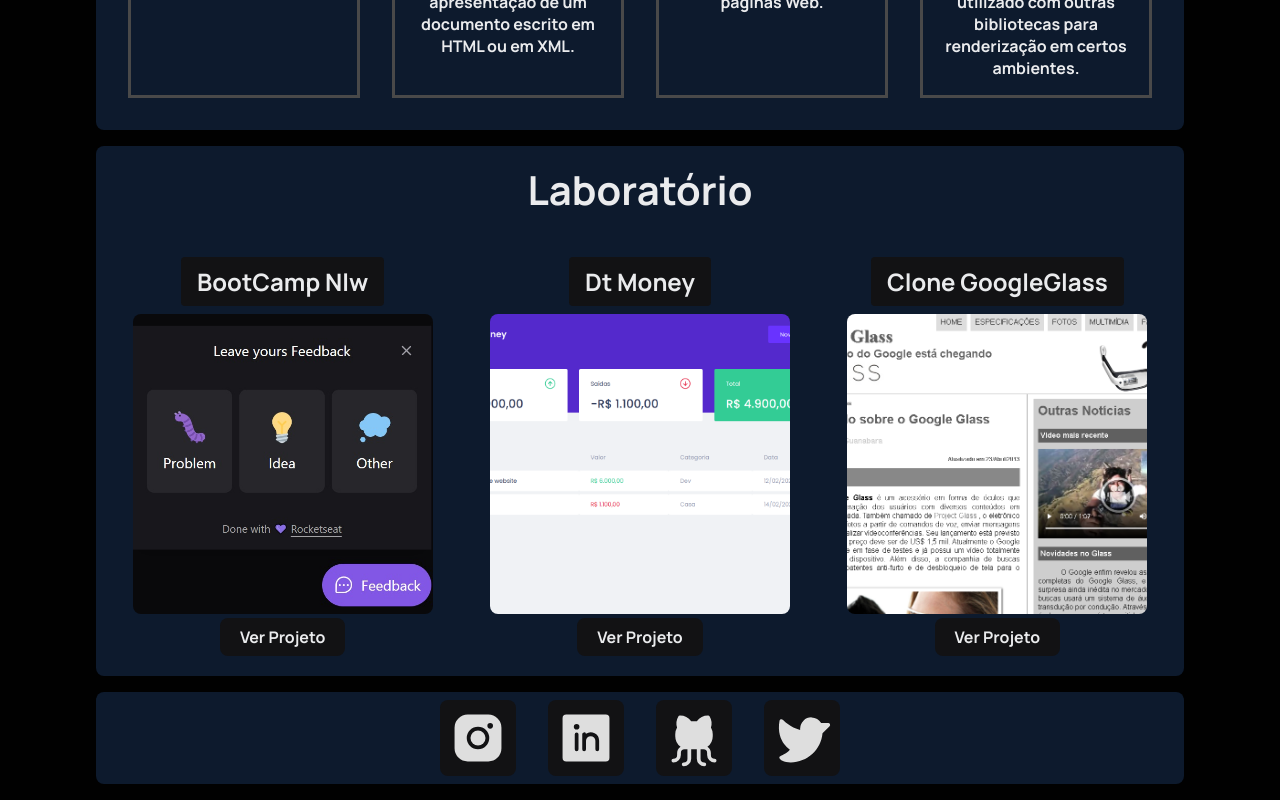
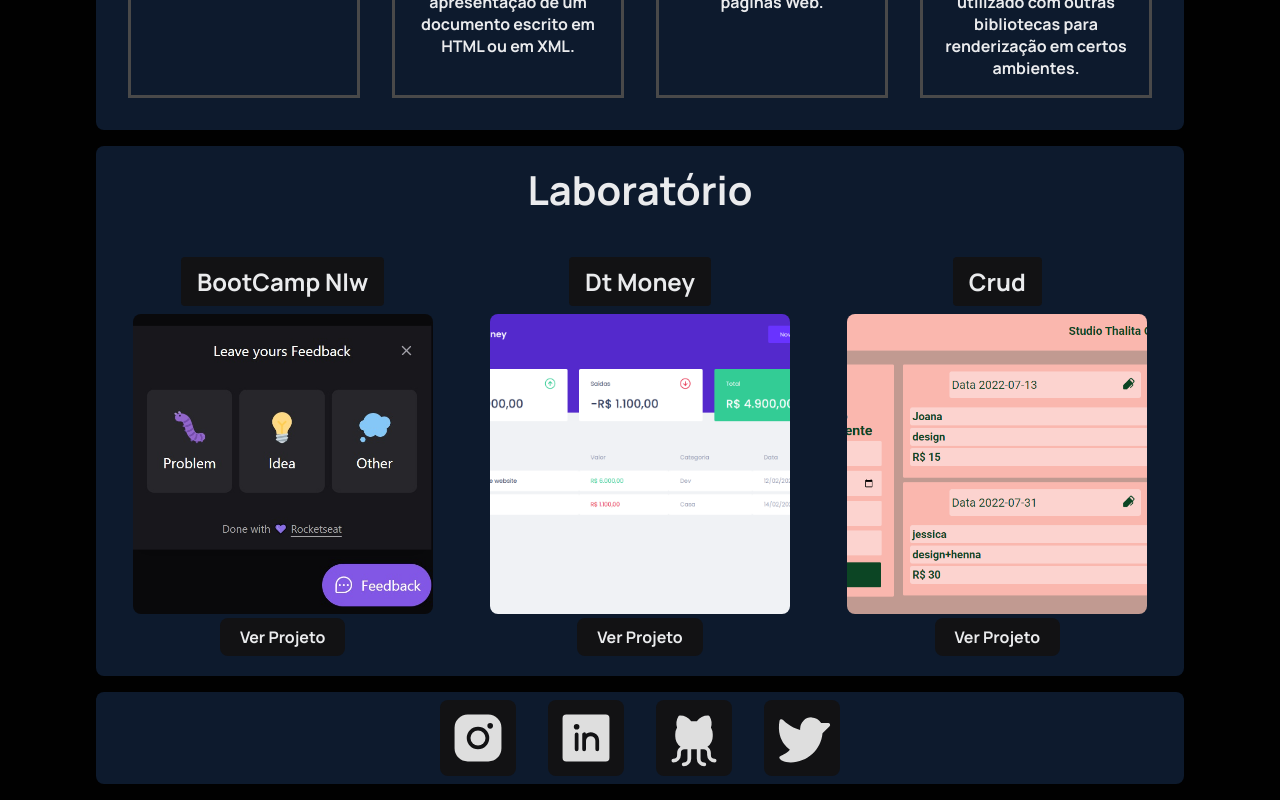
Before and after one commit to JohnRSinx/Portfolio-JohnRodrigues, a React (Vite) app: page / in a window 1280 px wide. Shown: the part 1081-1881 px from the top of the page. Built offline with nearby package versions, Linux system fonts and the light colour scheme.

Commit message:
alteração de app no laboratório

```diff
--- a/src/components/Laboratory/index.jsx
+++ b/src/components/Laboratory/index.jsx
@@ -1,7 +1,7 @@
 import { Container, Content } from "./styles";
 import nlw_img from "../../assets/img/nlw.jpg";
 import dtmoney_img from "../../assets/img/dtmoney.png";
-import glass_img from "../../assets/img/glass.png";
+import stc_img from "../../assets/img/home-cards-TC.png";
 
 export function Laboratory() {
   return (
@@ -25,9 +25,9 @@
           </a>
         </div>
         <div className="card">
-          <h2>Clone GoogleGlass</h2>
-          <img src={glass_img} alt="home do clone do googleglass" />
-          <a href="https://github.com/JohnRSinx/GoogleGlass">
+          <h2>Crud</h2>
+          <img src={stc_img} alt="home do clone do googleglass" />
+          <a href="https://github.com/JohnRSinx/StudioThalitaCouto">
             <p>Ver Projeto</p>
           </a>
         </div>
```
Also changed, not shown: src/assets/img/home-cards-TC.png (added).
